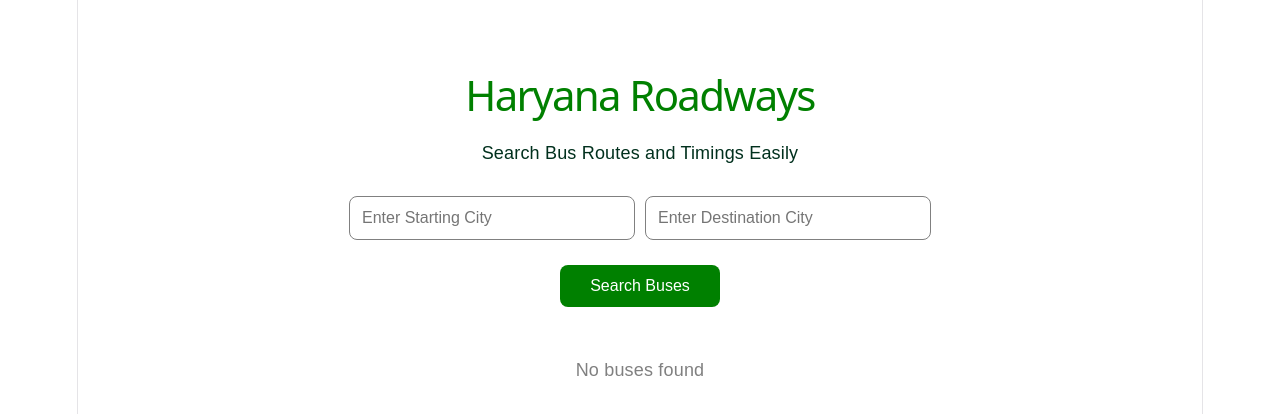
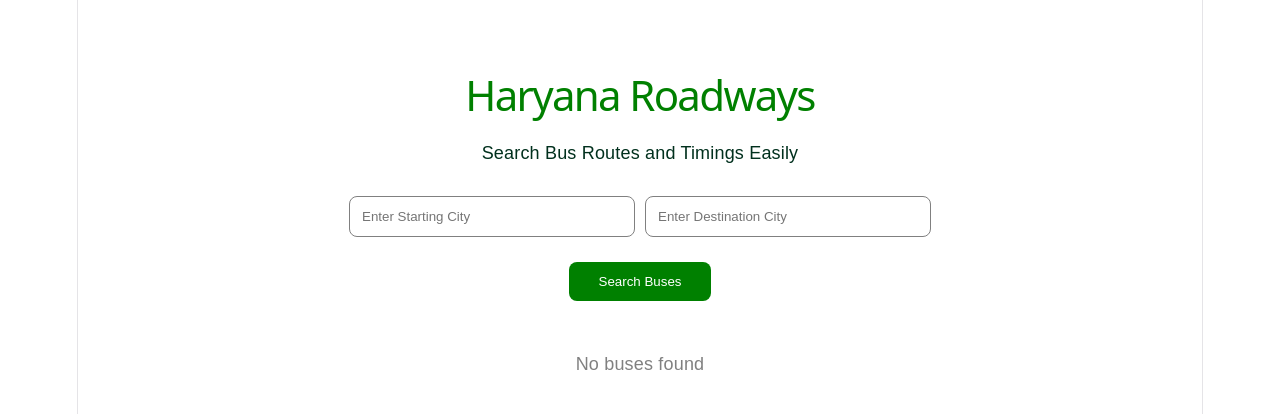
Before and after one commit to Prachijinal/haryana_roadways_app-2, a React app in the folder frontend/: page / in a window 1280 px wide. Shown: the top 414 px of the page. Built offline with nearby package versions, Linux system fonts and the light colour scheme; the HTML template or start-up script is replaced by a standard one.

Commit message:
Created SearchBar component

```diff
--- a/frontend/src/App.jsx
+++ b/frontend/src/App.jsx
@@ -1,5 +1,6 @@
 import { useState } from "react";
 import BusCard from "./components/BusCard";
+import SearchBar from "./components/SearchBar";
 
 function App() {
 
@@ -75,58 +76,13 @@
         Search Bus Routes and Timings Easily
       </p>
 
-      <div
-        style={{
-          marginTop: "30px",
-        }}
-      >
-
-        <input
-          type="text"
-          placeholder="Enter Starting City"
-          value={fromCity}
-          onChange={(e) => setFromCity(e.target.value)}
-          style={{
-            padding: "12px",
-            width: "260px",
-            marginRight: "10px",
-            borderRadius: "8px",
-            border: "1px solid gray",
-            fontSize: "16px",
-          }}
+      <SearchBar
+        fromCity={fromCity}
+        toCity={toCity}
+        setFromCity={setFromCity}
+        setToCity={setToCity}
+        handleSearch={handleSearch}
       />
-
-        <input
-          type="text"
-          placeholder="Enter Destination City"
-          value={toCity}
-          onChange={(e) => setToCity(e.target.value)}
-          style={{
-            padding: "12px",
-            width: "260px",
-            borderRadius: "8px",
-            border: "1px solid gray",
-            fontSize: "16px",
-          }}
-        />
-
-      </div>
-
-      <button
-        onClick={handleSearch}
-        style={{
-          marginTop: "25px",
-          padding: "12px 30px",
-          backgroundColor: "green",
-          color: "white",
-          border: "none",
-          borderRadius: "8px",
-          cursor: "pointer",
-          fontSize: "16px",
-        }}
-      >
-        Search Buses
-      </button>
 
       <div
         style={{
--- /dev/null
+++ b/frontend/src/components/SearchBar.jsx
@@ -0,0 +1,67 @@
+function SearchBar({
+  fromCity,
+  toCity,
+  setFromCity,
+  setToCity,
+  handleSearch,
+}) {
+  return (
+    <div>
+
+      <div
+        style={{
+          marginTop: "30px",
+        }}
+      >
+        <input
+          type="text"
+          placeholder="Enter Starting City"
+          value={fromCity}
+          onChange={(e) =>
+            setFromCity(e.target.value)
+          }
+          style={{
+            padding: "12px",
+            width: "260px",
+            marginRight: "10px",
+            borderRadius: "8px",
+            border: "1px solid gray",
+          }}
+        />
+
+        <input
+          type="text"
+          placeholder="Enter Destination City"
+          value={toCity}
+          onChange={(e) =>
+            setToCity(e.target.value)
+          }
+          style={{
+            padding: "12px",
+            width: "260px",
+            borderRadius: "8px",
+            border: "1px solid gray",
+          }}
+        />
+      </div>
+
+      <button
+        onClick={handleSearch}
+        style={{
+          marginTop: "25px",
+          padding: "12px 30px",
+          backgroundColor: "green",
+          color: "white",
+          border: "none",
+          borderRadius: "8px",
+          cursor: "pointer",
+        }}
+      >
+        Search Buses
+      </button>
+
+    </div>
+  );
+}
+
+export default SearchBar;
```
Lines whose indentation alone changed are shown as unchanged.
